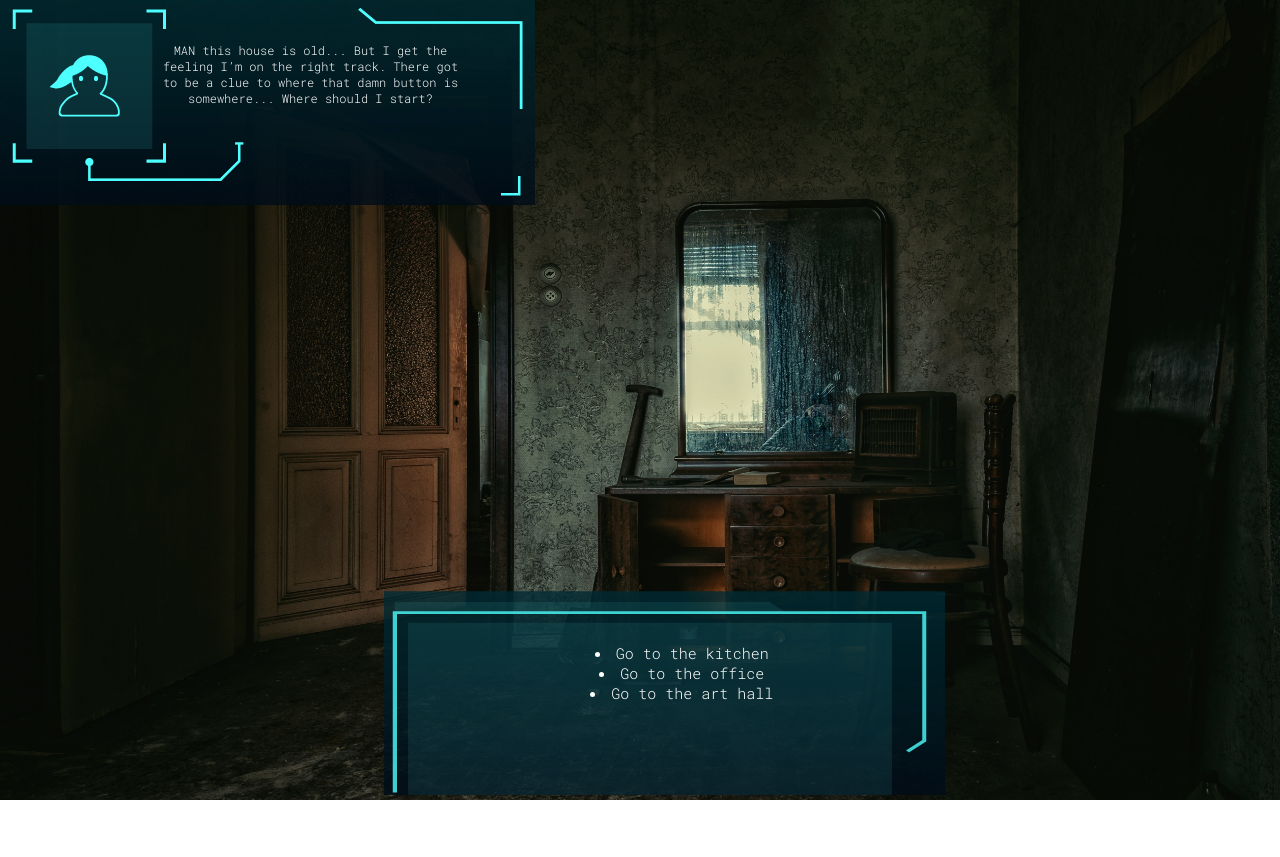
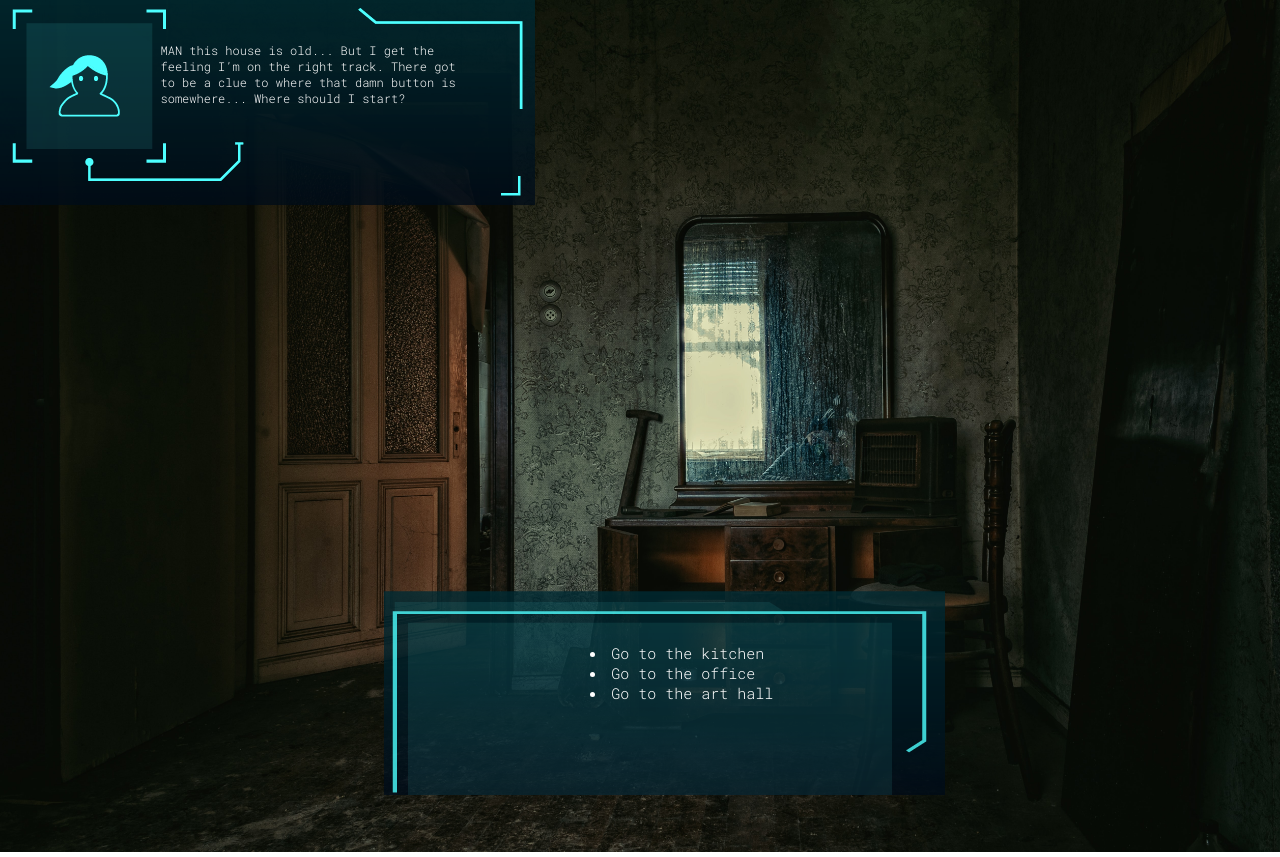
Before and after one commit to escapefromhyperisland/world-8, a React (Create React App) app in the folder linnea/linnea-level/: page / in a window 1280 px wide. Before the commit the page ends 805 px from the top, so only its background shows below. Built offline with nearby package versions, Linux system fonts and the light colour scheme.

Commit message:
Changes value of one of the texts

```diff
--- a/linnea/linnea-level/src/App.css
+++ b/linnea/linnea-level/src/App.css
@@ -1,13 +1,13 @@
 .App {
-  text-align: center;
+  text-align: left;
   font-size: 20px;
   font-family: "Roboto Mono", monospace;
   color: white;
 }
 
 #Background {
-  width: 100vw;
-  height: 100vh;
+  width: 100%;
+  height: 100%;
   position: relative;
 }
 
--- a/linnea/linnea-level/src/components/Textbox2.js
+++ b/linnea/linnea-level/src/components/Textbox2.js
@@ -1,4 +1,4 @@
-import React, {useState} from "react";
+import React, {useEffect, useState} from "react";
 import Textbox2Image from "./images/game-screen.png";
 
 
@@ -8,17 +8,29 @@ function Textbox2 () {
     const [alternativeText2, setAlternativeText2] = useState("Go to the office");
     const [alternativeText3, setAlternativeText3] = useState("Go to the art hall");
 
+    const textAlternatives = [
+        { id: 1, value: "Go back to the hallway" },
+        { id: 2, value: "Look at the calendar" },
+        { id: 3, value: "Take pen?" }
+      ];
 
+    // useEffect(() => {
+    //     // Should not ever set state during rendering, so do this in useEffect instead.
+    //     setAlternativeText1(textAlternatives);
+    //   }, []);
 
    return (
+
    <div id="TextBox2">
+
         <img src={Textbox2Image} alt="Textbox nr 2"></img>
         <div id="text-TextBox2">
-            <li>{alternativeText1}</li>
+            <li onClick={()=> setAlternativeText1(textAlternatives[0].value)}>{alternativeText1}</li>
             <li>{alternativeText2}</li>
             <li>{alternativeText3}</li>
         </div>
-    </div>)
+    </div>
+    )
 }
 
 export default Textbox2
```
